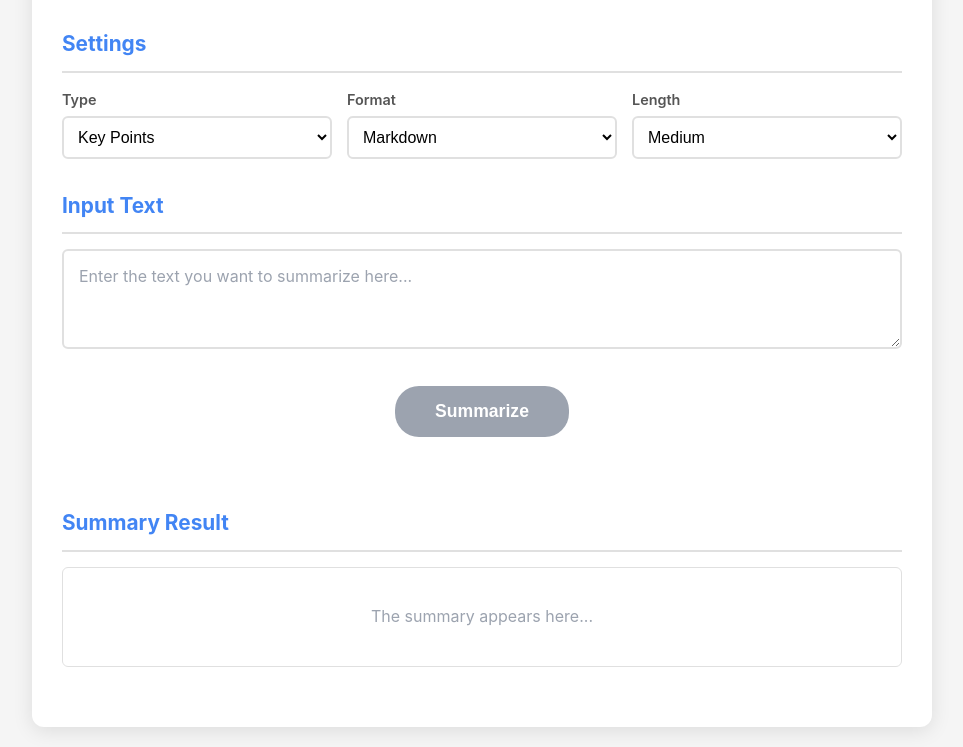
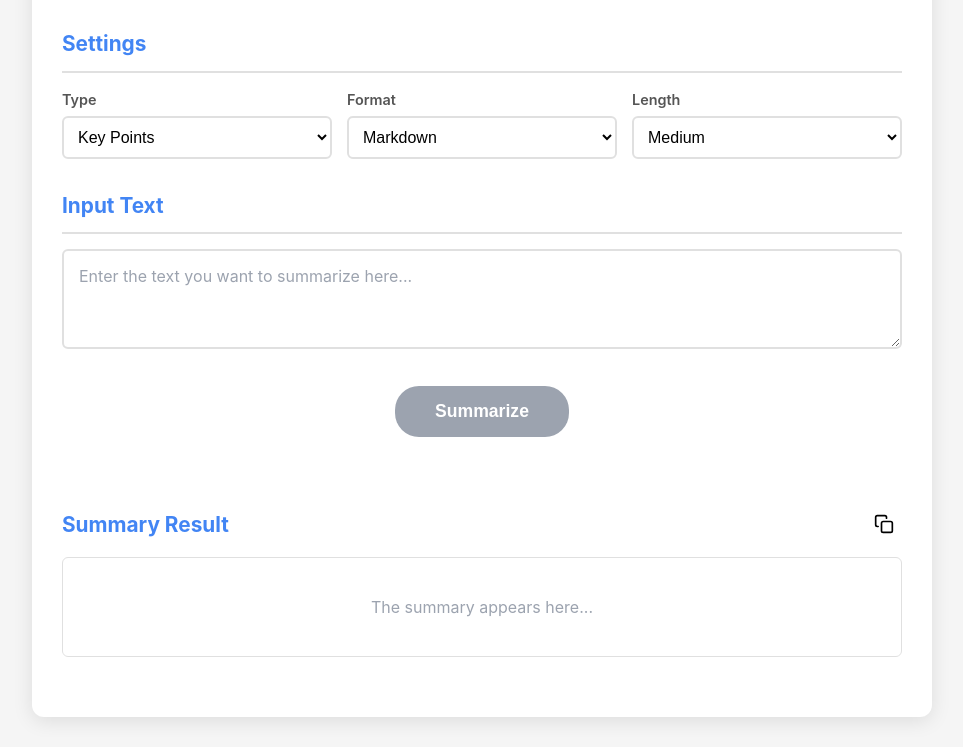
Before and after one commit to wasabina67/summarizer-api-example, a website: page docs/index.html in a window 1280 px wide. Shown: the part 163-910 px from the top of the page, without its empty margins (158-1121 px from the left). Drawn offline with Linux system fonts and the light colour scheme.

Commit message:
Update docs/app.js, docs/index.html, docs/styles.css

```diff
--- a/docs/app.js
+++ b/docs/app.js
@@ -6,7 +6,23 @@ document.addEventListener("DOMContentLoaded", async () => {
   const inputText = document.getElementById("inputText");
   const summarizeBtn = document.getElementById("summarizeBtn");
   const progressDiv = document.getElementById("progress");
+  const copyBtn = document.getElementById("copyBtn");
   const resultDiv = document.getElementById("result");
+
+  async function copyToClipboard() {
+    const text = resultDiv.textContent;
+    if (!text) return;
+
+    try {
+      await navigator.clipboard.writeText(text);
+      copyBtn.classList.add("copied");
+      setTimeout(() => {
+        copyBtn.classList.remove("copied");
+      }, 2000);
+    } catch (error) {
+      console.error("Failed to copy:", error);
+    }
+  }
 
   async function createSummarizer() {
     const summarizer = await Summarizer.create({
@@ -94,6 +110,7 @@ document.addEventListener("DOMContentLoaded", async () => {
   if (isAvailable) {
     summarizeBtn.disabled = false;
     summarizeBtn.addEventListener("click", summarize);
+    if (copyBtn) copyBtn.addEventListener("click", copyToClipboard);
     inputText.focus();
   }
 });
--- a/docs/index.html
+++ b/docs/index.html
@@ -57,7 +57,12 @@
         </section>
 
         <section class="result-section">
-          <h2>Summary Result</h2>
+          <div class="result-header">
+            <h2>Summary Result</h2>
+            <button id="copyBtn" class="copy-btn" title="Copy to clipboard">
+              <img src="copy.svg" alt="Copy summary to clipboard" width="20" height="20">
+            </button>
+          </div>
           <div id="result" class="result"></div>
         </section>
       </main>
--- a/docs/styles.css
+++ b/docs/styles.css
@@ -172,6 +172,41 @@ button:disabled {
   min-height: 24px;
 }
 
+.result-header {
+  display: flex;
+  align-items: center;
+  justify-content: space-between;
+}
+
+.result-header h2 {
+  margin-bottom: 0;
+  padding-bottom: 0;
+  border-bottom: none;
+}
+
+.copy-btn {
+  background: transparent;
+  border: none;
+  padding: 8px;
+  cursor: pointer;
+  color: #6b7280;
+  border-radius: 6px;
+  transition: color 0.2s, background-color 0.2s;
+  display: flex;
+  align-items: center;
+  justify-content: center;
+  box-shadow: none;
+}
+
+.copy-btn:hover {
+  background: #f3f4f6;
+  color: #4285f4;
+}
+
+.copy-btn.copied {
+  color: #10b981;
+}
+
 .result {
   background: white;
   border: 1px solid #e0e0e0;
@@ -180,6 +215,7 @@ button:disabled {
   min-height: 100px;
   white-space: pre-wrap;
   word-wrap: break-word;
+  margin-top: 15px;
 }
 
 .result:empty {
```
